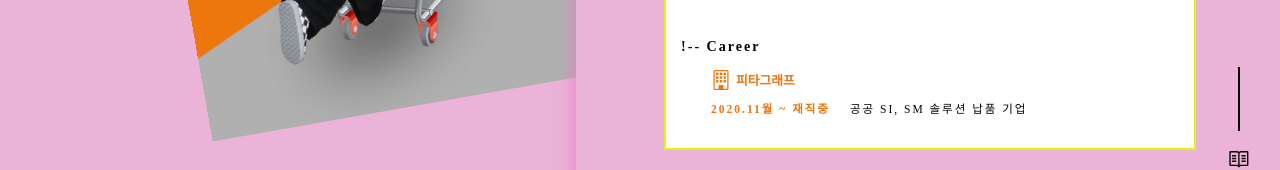
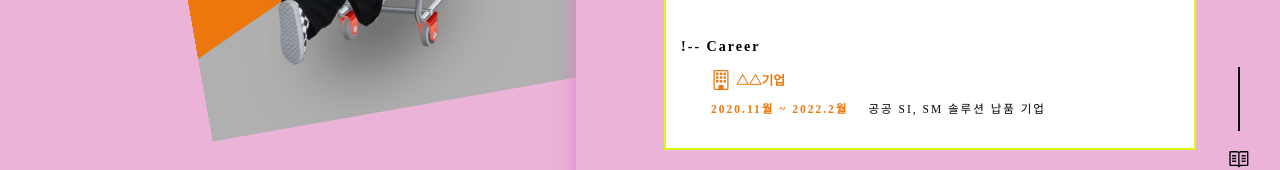
Before and after one commit to Kyung-A/portfolio, a React (Create React App) app: page /main in a window 1280 px wide. Shown: the part 504-674 px from the top of the page. Built offline with nearby package versions, Linux system fonts and the light colour scheme; a web font is replaced by a local one.

Commit message:
소개 내용 수정

```diff
--- a/src/components/Tabs/TabContent/AboutMe.jsx
+++ b/src/components/Tabs/TabContent/AboutMe.jsx
@@ -58,10 +58,10 @@ const AboutMe = () => {
             <CareerItem>
               <h3>
                 <BsBuilding />
-                피타그래프
+                △△기업
               </h3>
               <p>
-                <span>2020.11월 ~ 재직중</span>
+                <span>2020.11월 ~ 2022.2월</span>
                 공공 SI, SM 솔루션 납품 기업
               </p>
             </CareerItem>
--- a/src/db.js
+++ b/src/db.js
@@ -1,9 +1,9 @@
 export const projectList = [
   {
     id: 1,
-    title: '피타그래프 서비스 리뉴얼',
-    image: `${process.env.PUBLIC_URL + '/images/pytha.png'}`,
-    date: '2021.01월~현재진행중',
+    title: '△△기업 서비스 리뉴얼',
+    image: null,
+    date: '2021.01월~',
     descriptionList: [
       {
         item: '자사 서비스 리뉴얼 초기 기획 담당 ',
@@ -27,7 +27,7 @@ export const projectList = [
         item: '기존 React로 구성된 highcharts 데이터 시각화 서비스를 Java, Javascript로 변환 작업 진행중 ',
       },
     ],
-    url: 'https://www.pythagraph.com/',
+    url: null,
   },
   {
     id: 2,
```
